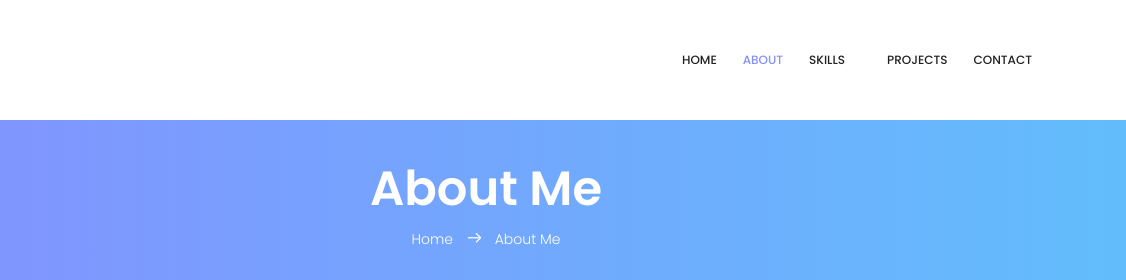
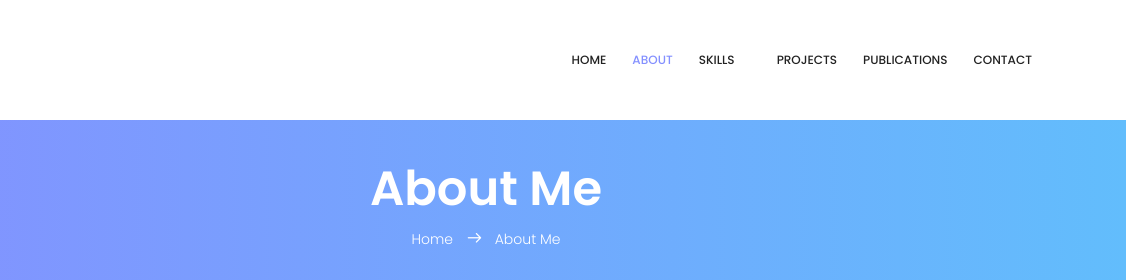
Before and after one commit to mahmud97/mahmud97.github.io, a plain HTML site: page about.html in a window 1280 px wide. Shown: the top 280 px of the page, 154-1280 px from the left. Drawn offline with nearby package versions, Linux system fonts and the light colour scheme; some packages are replaced by stand-ins of ours.

Commit message:
Update about.html

```diff
--- a/about.html
+++ b/about.html
@@ -43,7 +43,7 @@
 			          <li><a href="about.html">About</a></li>
 			          <li><a href="services.html">Skills</li>
 					  <li><a href="portfolio.html">Projects</a></li>
-			         <!-- <li><a href="publications.html">Publications</a></li>-->
+			          <li><a href="publications.html">Publications</a></li>
 
 			          <li><a href="contact.html">Contact</a></li>
 			        </ul>
```
